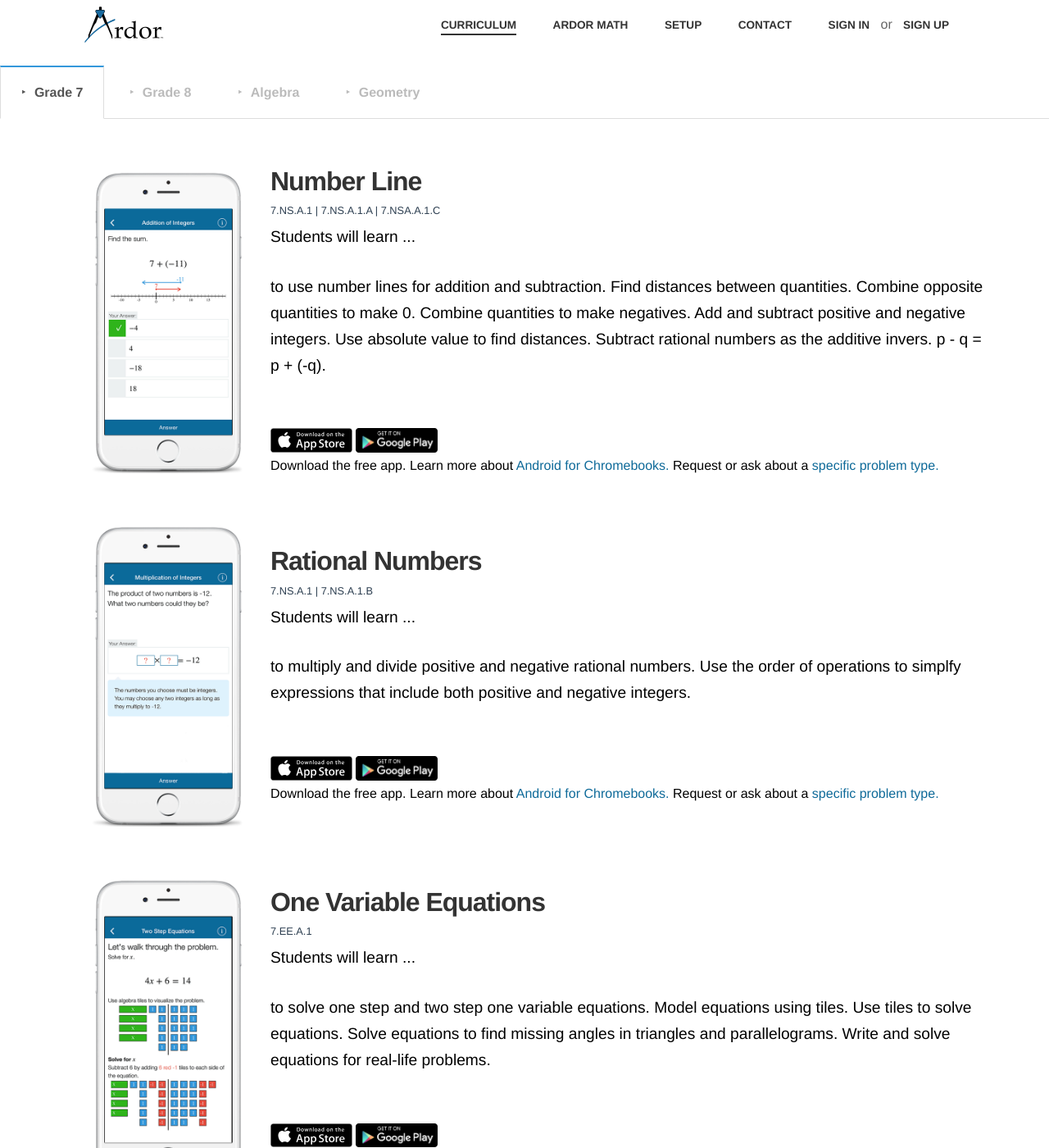
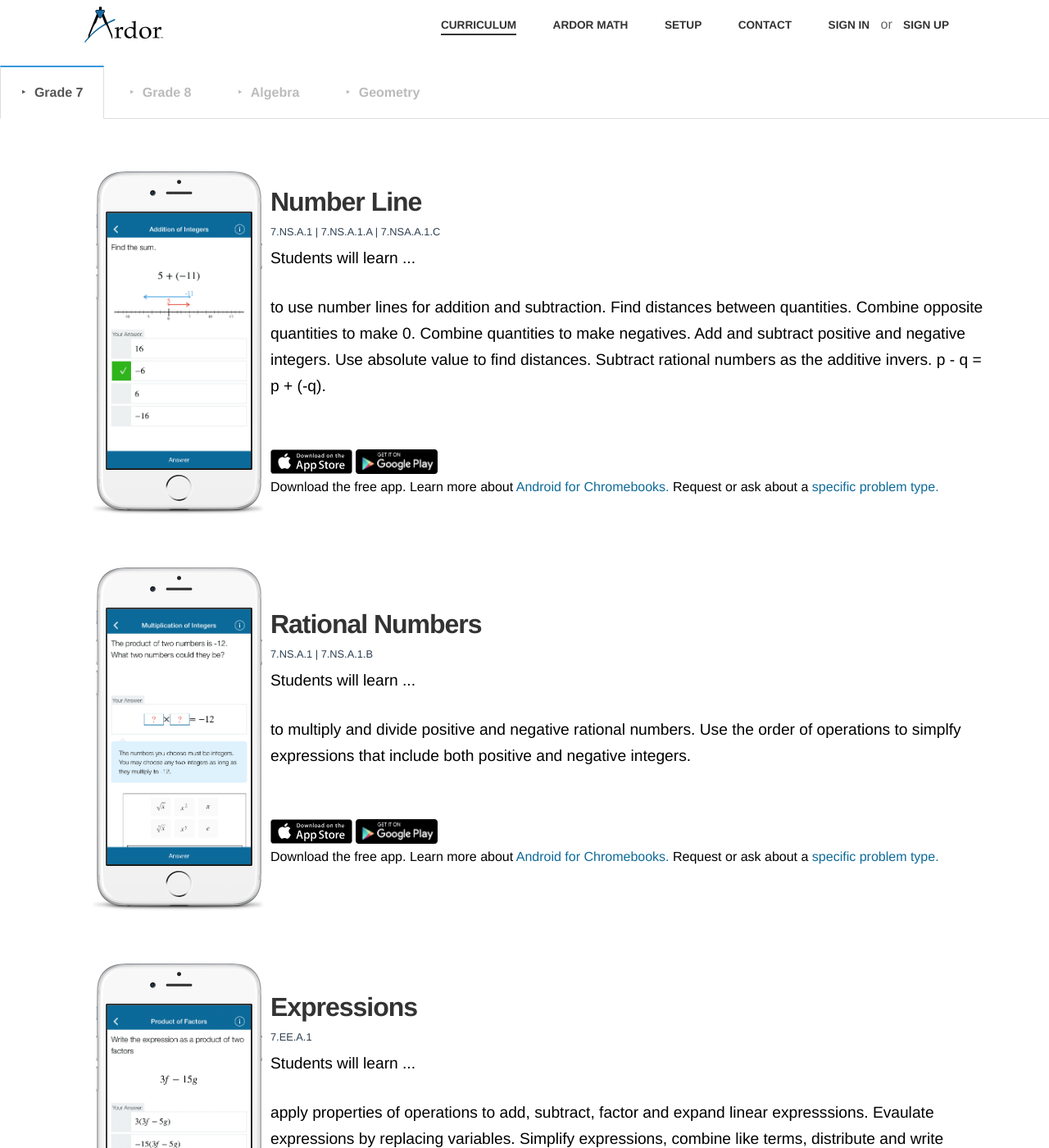
Before and after one commit to ardor-education/ardor-education.github.io, a Jekyll site: the page built from curriculum.md, in a window 1280 px wide and 1400 px high. Shown: the whole window at 82% size. Built offline with Jekyll 4.4.1, drawn with Linux system fonts in a browser that asks for light colours; some web fonts are replaced; some of the changed text lies outside the part shown.

Commit message:
add grade 7 images and descriptions

```diff
--- a/_config.yml
+++ b/_config.yml
@@ -50,7 +50,7 @@
   grade7:
     - title: Number Line
       standards: 7.NS.A.1 | 7.NS.A.1.A | 7.NSA.A.1.C
-      image: './../assets/images/curriculum/grade7/number-line.png'
+      image: './../assets/images/curriculum/grade7/number-line.jpeg'
       description: >
         to use number lines for addition and subtraction.  Find distances between quantities. Combine opposite quantities to make 0.
         Combine quantities to make negatives. Add and subtract positive and negative integers. Use absolute value to find distances.
@@ -58,29 +58,63 @@
 
     - title: Rational Numbers
       standards: 7.NS.A.1 | 7.NS.A.1.B
-      image: './../assets/images/curriculum/grade7/integers.png'
+      image: './../assets/images/curriculum/grade7/integers.jpeg'
       description: >
         to multiply and divide positive and negative rational numbers.
         Use the order of operations to simplfy expressions that include both
         positive and negative integers.
 
+    - title: Expressions
+      standards: 7.EE.A.1
+      image: './../assets/images/curriculum/grade7/expressions.jpeg'
+      description: >
+        apply properties of operations to add, subtract, factor and expand linear expresssions. Evaulate expressions by replacing variables.
+        Simplify expressions, combine like terms, distribute and write sums as a product of two factors.
+
     - title: One Variable Equations
       standards: 7.EE.A.1
-      image: './../assets/images/curriculum/grade7/one-variable-equations.png'
+      image: './../assets/images/curriculum/grade7/one-variable-equations.jpeg'
       description: >
         to solve one step and two step one variable equations.
         Model equations using tiles.
         Use tiles to solve equations. Solve equations to find missing angles in triangles
-        and parallelograms. Write and solve equations for real-life problems.
+        and parallelograms. Use distributive property to solve equations. Write and solve equations for real-life problems.
+
+    - title: Area and Perimeter
+      standards: 7.G.B.6
+      image: './../assets/images/curriculum/grade7/area.png'
+      description: >
+        to solve problems involving area and perimeter of rectangles, triangles, quadralaterals, and mixed shapes.
+        Solve for missing sides area and perimeter.
+
+    - title: Volume and Surface Area
+      standards: 7.G.B.6
+      image: './../assets/images/curriculum/grade7/pyramid.jpeg'
+      description: >
+        to solve problems involving volume and surface area of pyramids, prisms, cubes and mixed three dimensional objects.
+
+    - title: Fractions and Decimals
+      standards: 7.NS.2.D
+      image: './../assets/images/curriculum/grade7/fraction.jpeg'
+      description: >
+        to convert fractions to a decimals using long divsion. Understand when a decimal number
+        terminates, repeats, or is irrational.
+
+    - title: Percents
+      standards: 7.RP.A.3
+      image: './../assets/images/curriculum/grade7/percent.jpeg'
+      description: >
+        to solve percent problems. Problems involving part, whole or percents of numbers.
+        Percent of increase and decrese. Simple interest, tax, discounts and percent of error.
 
   grade8:
     - title: One Variable Equations
       standards: 8.EE.C.7 | 8.EE.C.7.A |  8.EE.C.7.B
-      image: './../assets/images/curriculum/grade7/one-variable-equations.png'
+      image: './../assets/images/curriculum/grade7/one-variable-equations.jpeg'
       description: >
         to solve one step, two stpe and multiple step one variable equations. Identify
         equations with one solution, infinietely many solutions, or no solutions.
-        Use algebra tiles to solve equations. Write and solve equations for real-life problems.
+        Use algebra tiles to solve equations. Use distributive property to solve equations. Write and solve equations for real-life problems.
 
     - title: Volume
       standards: 8.G.C.9
@@ -92,12 +126,12 @@
   algebra:
     - title: One Variable Equations
       standards: HSA.SSE.A.1.A | HSA.REI.A.2
-      image: './../assets/images/curriculum/grade7/one-variable-equations.png'
+      image: './../assets/images/curriculum/grade7/one-variable-equations.jpeg'
       description: >
         to solve one step, two stpe and multiple step one variable equations. Identify
         equations with one solution, infinietely many solutions, or no solutions.
         Use tiles to model and interpret parts of an equation.
-        Use algebra tiles to solve equations. Write and solve equations for real-life problems.
+        Use algebra tiles to solve equations.  Use distributive property to solve equations. Write and solve equations for real-life problems.
 
   geometry:
     - title: Volume
--- a/_sass/_curriculum.scss
+++ b/_sass/_curriculum.scss
@@ -37,3 +37,7 @@
   width: 100px;
   align: left;
 }
+
+.prod-image .device.iphone{
+  margin: 0px;
+}
--- a/curriculum.md
+++ b/curriculum.md
@@ -23,10 +23,18 @@
     <section class="tabs" id="content1">
 
     <!-- Grade 7 -->
+
+
+
       {% for grade7 in site.curriculum.grade7 %}
         <div class="concepts">
           <div class="prod-image">
-            <img src="{{ site.baseurl }}/{{grade7.image}}"/>
+            <div class="device iphone">
+                <img src="./../assets/images/product_features/iphone.png">
+                <div class="screen" >
+                  <img src="{{ site.baseurl }}/{{grade7.image}}"/>
+                </div>
+            </div>
           </div>
           <div class="prod-description">
             <h2 class="prod-title">{{grade7.title}}</h2>
@@ -48,7 +56,12 @@
     {% for grade8 in site.curriculum.grade8 %}
       <div class="concepts">
         <div class="prod-image">
-          <img src="{{ site.baseurl }}/{{grade8.image}}"/>
+          <div class="device iphone">
+              <img src="./../assets/images/product_features/iphone.png">
+              <div class="screen" >
+                <img src="{{ site.baseurl }}/{{grade8.image}}"/>
+              </div>
+          </div>
         </div>
         <div class="prod-description">
           <h2 class="prod-title">{{grade8.title}}</h2>
@@ -70,7 +83,12 @@
     {% for algebra in site.curriculum.algebra %}
       <div class="concepts">
         <div class="prod-image">
-          <img src="{{ site.baseurl }}/{{algebra.image}}"/>
+          <div class="device iphone">
+              <img src="./../assets/images/product_features/iphone.png">
+              <div class="screen" >
+                <img src="{{ site.baseurl }}/{{algebra.image}}"/>
+              </div>
+          </div>
         </div>
         <div class="prod-description">
           <h2 class="prod-title">{{algebra.title}}</h2>
@@ -92,7 +110,12 @@
     {% for geometry in site.curriculum.geometry %}
       <div class="concepts">
         <div class="prod-image">
-          <img src="{{ site.baseurl }}/{{geometry.image}}"/>
+          <div class="device iphone">
+              <img src="./../assets/images/product_features/iphone.png">
+              <div class="screen" >
+                <img src="{{ site.baseurl }}/{{geometry.image}}"/>
+              </div>
+          </div>
         </div>
         <div class="prod-description">
           <h2 class="prod-title">{{geometry.title}}</h2>
```
Also changed, not shown: assets/images/curriculum/grade7/area.png (added), assets/images/curriculum/grade7/circle.jpeg (added), assets/images/curriculum/grade7/expressions.jpeg (added), assets/images/curriculum/grade7/fraction.jpeg (added), assets/images/curriculum/grade7/integers.jpeg (added), assets/images/curriculum/grade7/integers.png (deleted), assets/images/curriculum/grade7/number-line.jpeg (added), assets/images/curriculum/grade7/number-line.png (deleted), assets/images/curriculum/grade7/one-variable-equations.jpeg (added), assets/images/curriculum/grade7/one-variable-equations.png (deleted), assets/images/curriculum/grade7/percent.jpeg (added), assets/images/curriculum/grade7/pyramid.jpeg (added), assets/images/curriculum/grade8/cone.png.
